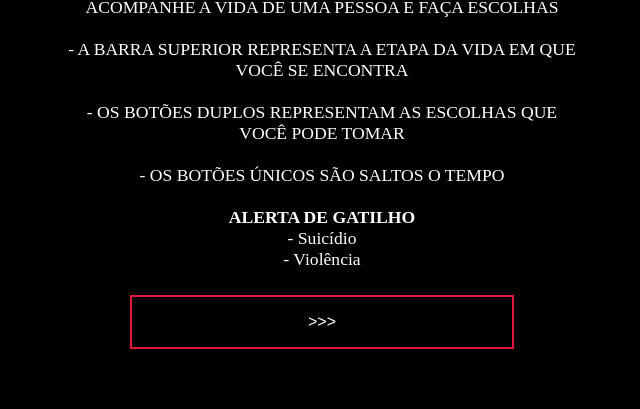
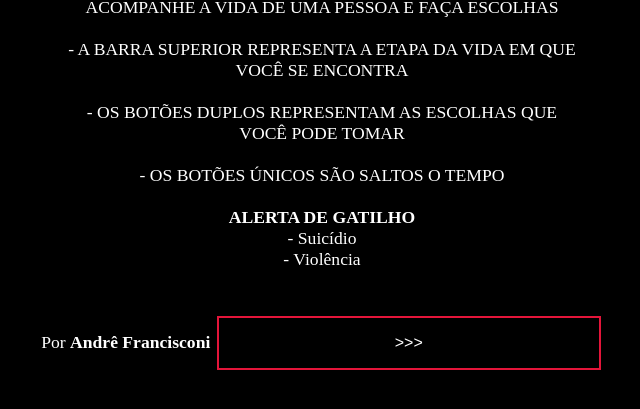
Before and after one commit to andregustavof/trintaecinco, a plain HTML site: page index.html in a window 1280 px wide. Shown: the part 353-762 px from the top of the page, without its empty margins (318-958 px from the left). Drawn offline with Linux system fonts and the light colour scheme.

Commit message:
Update index.html

```diff
--- a/index.html
+++ b/index.html
@@ -132,7 +132,8 @@ ACOMPANHE A VIDA DE UMA PESSOA E FAÇA ESCOLHAS<br><br>
 <B> ALERTA DE GATILHO </B><br>
 - Suicídio<br>
 - Violência<br>
-<br>
+<br><br>
+  Por <b>Andrê Francisconi</b>
 
 <a href="intro.html"> <button class="button button1">>>></button></a></p>
 
```
